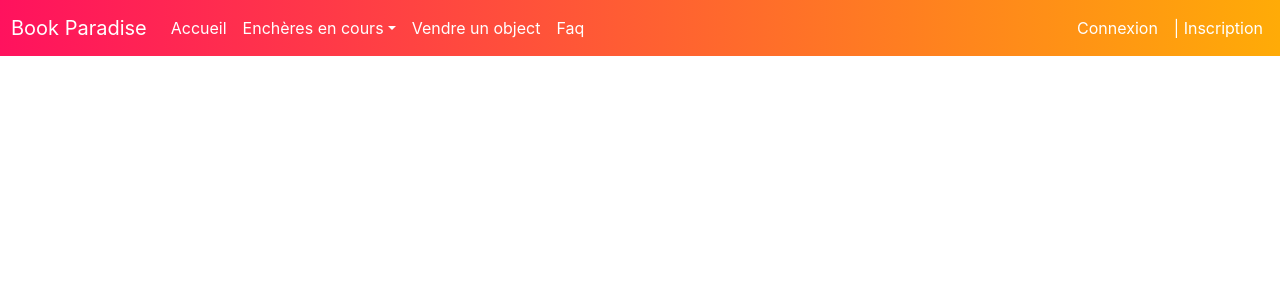
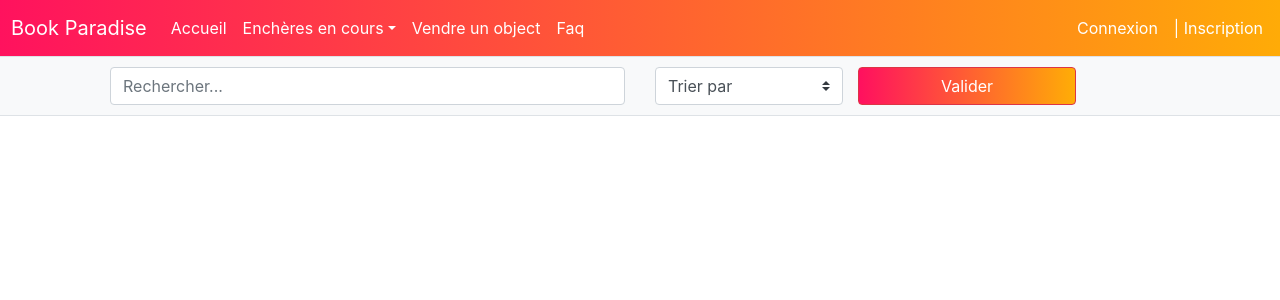
Before and after one commit to simao2018/Projet-UF, a Vue app in the folder vue-uf/: page /encheres in a window 1280 px wide. Shown: the top 300 px of the page. Built offline with nearby package versions, Linux system fonts and the light colour scheme; the HTML template or start-up script is replaced by a standard one.

Commit message:
Routage enchéres

```diff
--- a/vue-uf/src/App.vue
+++ b/vue-uf/src/App.vue
@@ -21,7 +21,7 @@
         <ul class="navbar-nav mr-auto">
           <li class="nav-item active">
             <a class="nav-link" href="#">
-              Accueil
+              <router-link to="/home">Accueil</router-link>
               <span class="sr-only">(current)</span>
             </a>
           </li>
--- /dev/null
+++ b/vue-uf/src/components/Encheres.vue
@@ -0,0 +1,39 @@
+<template>
+  <div>
+    <div class="row border b-search bg-light">
+      <div class="input-group offset-sm-1 col-sm-5">
+        <input type="search" placeholder="Rechercher..." id="search" class="form-control" />
+      </div>
+      <div class="input-group col-sm-2">
+        <select class="custom-select" id="inputGroupSelect02">
+          <option selected>Trier par</option>
+          <option value="1">One</option>
+          <option value="2">Two</option>
+          <option value="3">Three</option>
+        </select>
+      </div>
+      <div class="col-sm-2">
+        <div class="row">
+          <button type="button" class="btn btn-danger col-sm-12">Valider</button>
+        </div>
+      </div>
+    </div>
+  </div>
+</template>
+
+<script>
+export default {
+  name: "Encheres"
+};
+</script>
+
+<style scoped>
+.b-search {
+  min-height: 60px;
+  padding-top: 10px;
+}
+.btn:not(:disabled):not(.disabled) {
+  cursor: pointer;
+  background: linear-gradient(to right, #ff105f, #ffad06);
+}
+</style>
```
Also changed, not shown: vue-uf/src/main.js (+5 -2 lines).
